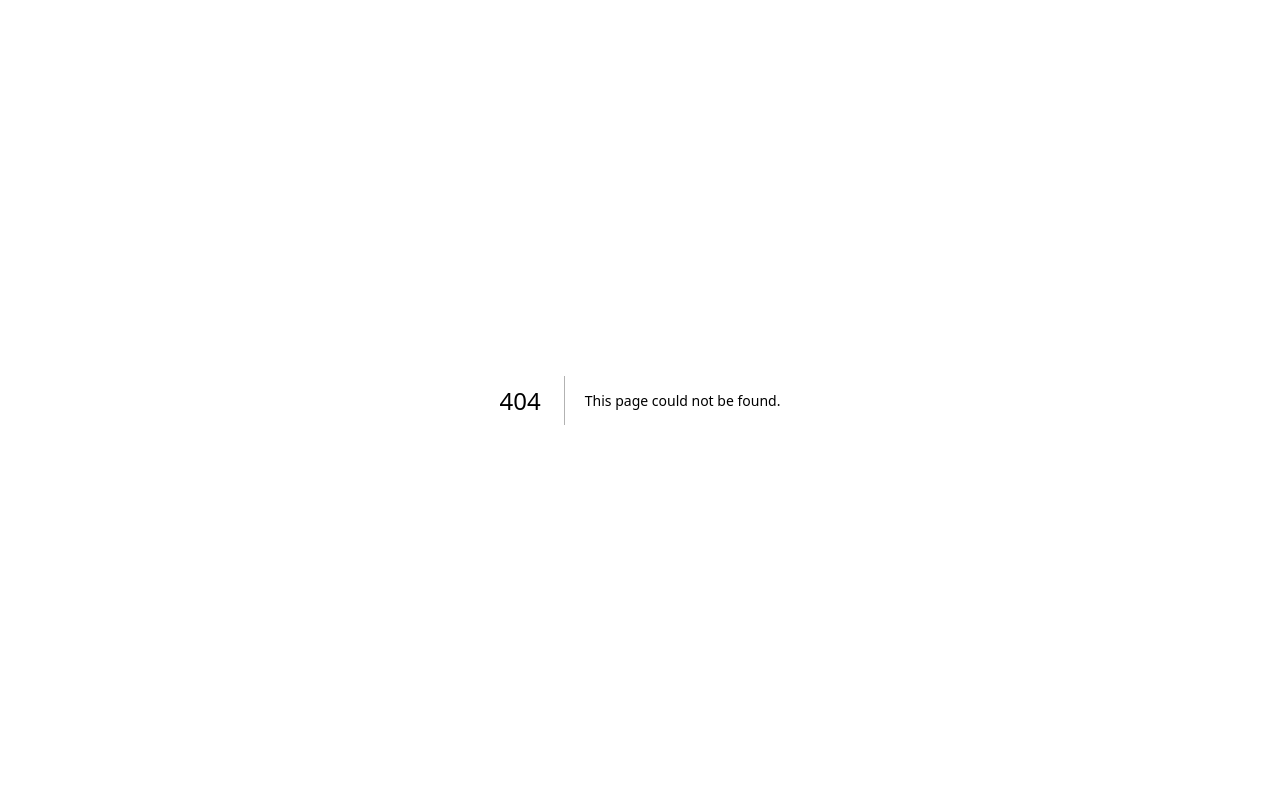
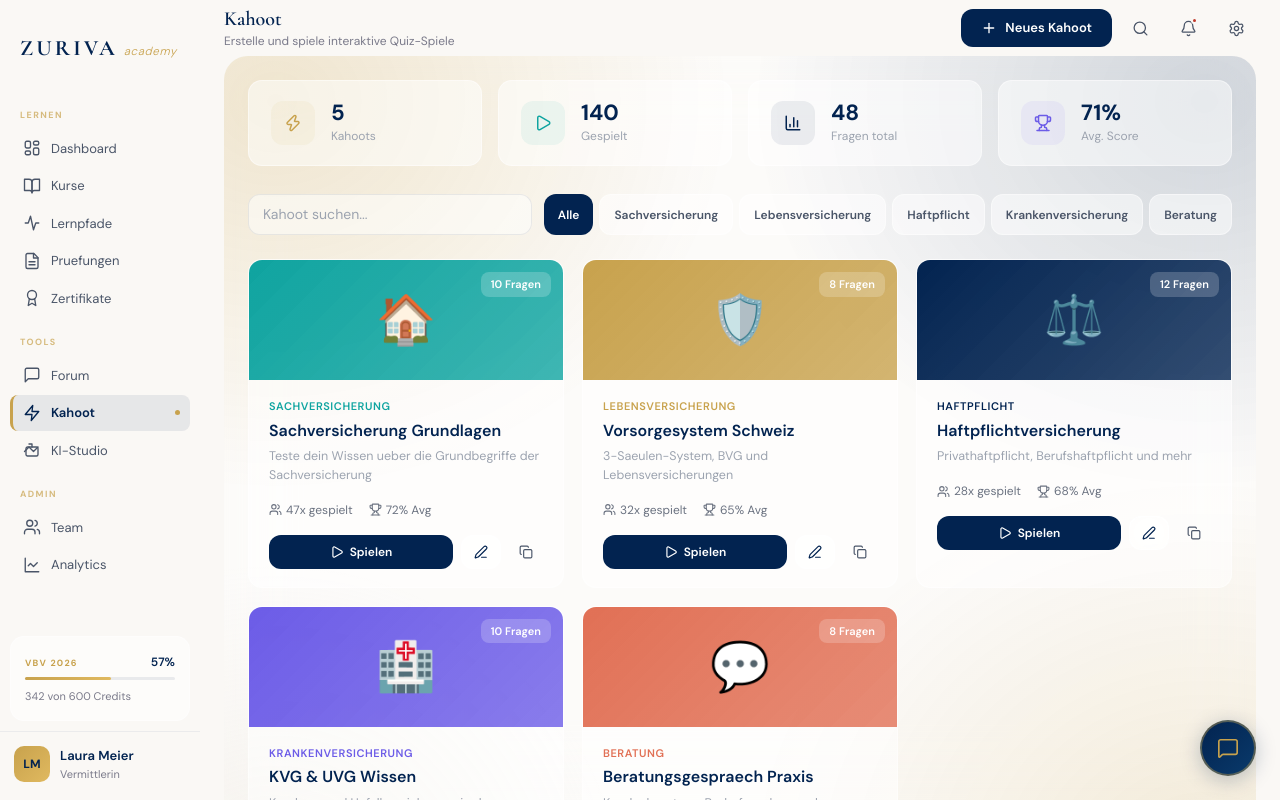
Before and after one commit to Rizu1304/zuriva-academy, a Next.js app: page /kahoot in a window 1280 px wide. Before the commit this address had no page. Built offline with nearby package versions, Linux system fonts and the light colour scheme.

Commit message:
feat: add Kahoot platform main page with game listing
Initial Kahoot page with search, category filters, stats overview,
and game cards with play/edit actions.

https://claude.ai/code/session_01CBEPEe4m3eNpFHSEiuRPvx

```diff
--- /dev/null
+++ b/app/kahoot/page.tsx
@@ -0,0 +1,242 @@
+"use client";
+import { useState } from "react";
+import Link from "next/link";
+import DashboardLayout from "@/components/DashboardLayout";
+import { Play, Plus, Users, Clock, Trophy, Zap, BarChart3, Edit3, Trash2, Copy } from "lucide-react";
+
+/* ===== TYPES ===== */
+
+interface KahootGame {
+  id: string;
+  title: string;
+  description: string;
+  category: string;
+  questionCount: number;
+  playCount: number;
+  avgScore: number;
+  createdAt: string;
+  coverColor: string;
+  emoji: string;
+}
+
+/* ===== MOCK DATA ===== */
+
+const mockGames: KahootGame[] = [
+  {
+    id: "sach-basics",
+    title: "Sachversicherung Grundlagen",
+    description: "Teste dein Wissen ueber die Grundbegriffe der Sachversicherung",
+    category: "Sachversicherung",
+    questionCount: 10,
+    playCount: 47,
+    avgScore: 72,
+    createdAt: "2026-03-15",
+    coverColor: "#0FA4A0",
+    emoji: "🏠",
+  },
+  {
+    id: "leben-vorsorge",
+    title: "Vorsorgesystem Schweiz",
+    description: "3-Saeulen-System, BVG und Lebensversicherungen",
+    category: "Lebensversicherung",
+    questionCount: 8,
+    playCount: 32,
+    avgScore: 65,
+    createdAt: "2026-03-10",
+    coverColor: "#C8A24D",
+    emoji: "🛡️",
+  },
+  {
+    id: "haftpflicht-quiz",
+    title: "Haftpflichtversicherung",
+    description: "Privathaftpflicht, Berufshaftpflicht und mehr",
+    category: "Haftpflicht",
+    questionCount: 12,
+    playCount: 28,
+    avgScore: 68,
+    createdAt: "2026-03-08",
+    coverColor: "#022350",
+    emoji: "⚖️",
+  },
+  {
+    id: "kvg-uvg",
+    title: "KVG & UVG Wissen",
+    description: "Kranken- und Unfallversicherung in der Schweiz",
+    category: "Krankenversicherung",
+    questionCount: 10,
+    playCount: 19,
+    avgScore: 71,
+    createdAt: "2026-03-01",
+    coverColor: "#6C5CE7",
+    emoji: "🏥",
+  },
+  {
+    id: "beratung-praxis",
+    title: "Beratungsgespraech Praxis",
+    description: "Kundenberatung, Bedarfsanalyse und Verkaufsgespraech",
+    category: "Beratung",
+    questionCount: 8,
+    playCount: 14,
+    avgScore: 78,
+    createdAt: "2026-02-25",
+    coverColor: "#E17055",
+    emoji: "💬",
+  },
+];
+
+const categories = ["Alle", "Sachversicherung", "Lebensversicherung", "Haftpflicht", "Krankenversicherung", "Beratung"];
+
+/* ===== COMPONENT ===== */
+
+export default function KahootPage() {
+  const [selectedCategory, setSelectedCategory] = useState("Alle");
+  const [searchQuery, setSearchQuery] = useState("");
+
+  const filtered = mockGames.filter((g) => {
+    const matchCategory = selectedCategory === "Alle" || g.category === selectedCategory;
+    const matchSearch = g.title.toLowerCase().includes(searchQuery.toLowerCase()) || g.description.toLowerCase().includes(searchQuery.toLowerCase());
+    return matchCategory && matchSearch;
+  });
+
+  return (
+    <DashboardLayout
+      title="Kahoot"
+      subtitle="Erstelle und spiele interaktive Quiz-Spiele"
+      actions={
+        <Link href="/kahoot/erstellen" className="z-btn z-btn-primary" style={{ textDecoration: "none", gap: 8 }}>
+          <Plus size={16} />
+          Neues Kahoot
+        </Link>
+      }
+    >
+      {/* Stats Row */}
+      <div className="z-grid-4 animate-fade-in-up" style={{ marginBottom: 28 }}>
+        {[
+          { label: "Kahoots", value: mockGames.length.toString(), icon: <Zap size={18} />, color: "#C8A24D" },
+          { label: "Gespielt", value: mockGames.reduce((s, g) => s + g.playCount, 0).toString(), icon: <Play size={18} />, color: "#0FA4A0" },
+          { label: "Fragen total", value: mockGames.reduce((s, g) => s + g.questionCount, 0).toString(), icon: <BarChart3 size={18} />, color: "#022350" },
+          { label: "Avg. Score", value: Math.round(mockGames.reduce((s, g) => s + g.avgScore, 0) / mockGames.length) + "%", icon: <Trophy size={18} />, color: "#6C5CE7" },
+        ].map((stat) => (
+          <div key={stat.label} className="z-card-static" style={{ padding: "20px 22px", display: "flex", alignItems: "center", gap: 16 }}>
+            <div style={{ width: 44, height: 44, borderRadius: 12, background: stat.color + "12", display: "flex", alignItems: "center", justifyContent: "center", color: stat.color }}>
+              {stat.icon}
+            </div>
+            <div>
+              <div style={{ fontSize: 22, fontWeight: 700, color: "#022350", lineHeight: 1.1 }}>{stat.value}</div>
+              <div style={{ fontSize: 12, color: "#9CA3AF", marginTop: 2 }}>{stat.label}</div>
+            </div>
+          </div>
+        ))}
+      </div>
+
+      {/* Search & Filter */}
+      <div className="animate-fade-in-up stagger-2" style={{ display: "flex", gap: 12, marginBottom: 24, flexWrap: "wrap" }}>
+        <input
+          className="z-input"
+          placeholder="Kahoot suchen..."
+          value={searchQuery}
+          onChange={(e) => setSearchQuery(e.target.value)}
+          style={{ flex: 1, minWidth: 200 }}
+        />
+        <div style={{ display: "flex", gap: 6, flexWrap: "wrap" }}>
+          {categories.map((cat) => (
+            <button
+              key={cat}
+              onClick={() => setSelectedCategory(cat)}
+              className="z-btn"
+              style={{
+                background: selectedCategory === cat ? "#022350" : "rgba(255,255,255,0.5)",
+                color: selectedCategory === cat ? "white" : "#4A5568",
+                fontSize: 12,
+                padding: "7px 14px",
+                border: selectedCategory === cat ? "none" : "1px solid rgba(255,255,255,0.45)",
+              }}
+            >
+              {cat}
+            </button>
+          ))}
+        </div>
+      </div>
+
+      {/* Games Grid */}
+      <div className="z-grid-3">
+        {filtered.map((game, i) => (
+          <div
+            key={game.id}
+            className={`z-card animate-fade-in-up stagger-${i + 3}`}
+            style={{ overflow: "hidden", cursor: "pointer" }}
+          >
+            {/* Cover */}
+            <div
+              style={{
+                height: 120,
+                background: `linear-gradient(135deg, ${game.coverColor}, ${game.coverColor}CC)`,
+                display: "flex",
+                alignItems: "center",
+                justifyContent: "center",
+                position: "relative",
+              }}
+            >
+              <span style={{ fontSize: 48 }}>{game.emoji}</span>
+              <div style={{ position: "absolute", top: 12, right: 12, background: "rgba(255,255,255,0.2)", borderRadius: 8, padding: "4px 10px", fontSize: 11, color: "white", fontWeight: 600 }}>
+                {game.questionCount} Fragen
+              </div>
+            </div>
+
+            {/* Content */}
+            <div style={{ padding: "18px 20px" }}>
+              <div style={{ fontSize: 11, fontWeight: 600, color: game.coverColor, textTransform: "uppercase", letterSpacing: "0.05em", marginBottom: 6 }}>
+                {game.category}
+              </div>
+              <div style={{ fontSize: 16, fontWeight: 600, color: "#022350", marginBottom: 6, lineHeight: 1.3 }}>
+                {game.title}
+              </div>
+              <div style={{ fontSize: 12.5, color: "#9CA3AF", marginBottom: 16, lineHeight: 1.5 }}>
+                {game.description}
+              </div>
+
+              {/* Stats */}
+              <div style={{ display: "flex", gap: 16, marginBottom: 16, fontSize: 12, color: "#6B7280" }}>
+                <span style={{ display: "flex", alignItems: "center", gap: 4 }}>
+                  <Users size={13} /> {game.playCount}x gespielt
+                </span>
+                <span style={{ display: "flex", alignItems: "center", gap: 4 }}>
+                  <Trophy size={13} /> {game.avgScore}% Avg
+                </span>
+              </div>
+
+              {/* Actions */}
+              <div style={{ display: "flex", gap: 8 }}>
+                <Link
+                  href={`/kahoot/${game.id}`}
+                  className="z-btn z-btn-primary"
+                  style={{ flex: 1, textDecoration: "none", fontSize: 12, padding: "8px 12px" }}
+                >
+                  <Play size={14} /> Spielen
+                </Link>
+                <Link
+                  href={`/kahoot/${game.id}/bearbeiten`}
+                  className="z-btn z-btn-secondary"
+                  style={{ textDecoration: "none", fontSize: 12, padding: "8px 12px" }}
+                >
+                  <Edit3 size={14} />
+                </Link>
+                <button className="z-btn z-btn-ghost" style={{ fontSize: 12, padding: "8px 10px" }}>
+                  <Copy size={14} />
+                </button>
+              </div>
+            </div>
+          </div>
+        ))}
+      </div>
+
+      {filtered.length === 0 && (
+        <div className="z-card-static" style={{ padding: 48, textAlign: "center" }}>
+          <div style={{ fontSize: 40, marginBottom: 12 }}>🔍</div>
+          <div style={{ fontSize: 16, fontWeight: 600, color: "#022350", marginBottom: 6 }}>Keine Kahoots gefunden</div>
+          <div style={{ fontSize: 13, color: "#9CA3AF" }}>Passe deine Suche oder Filter an</div>
+        </div>
+      )}
+    </DashboardLayout>
+  );
+}
```
